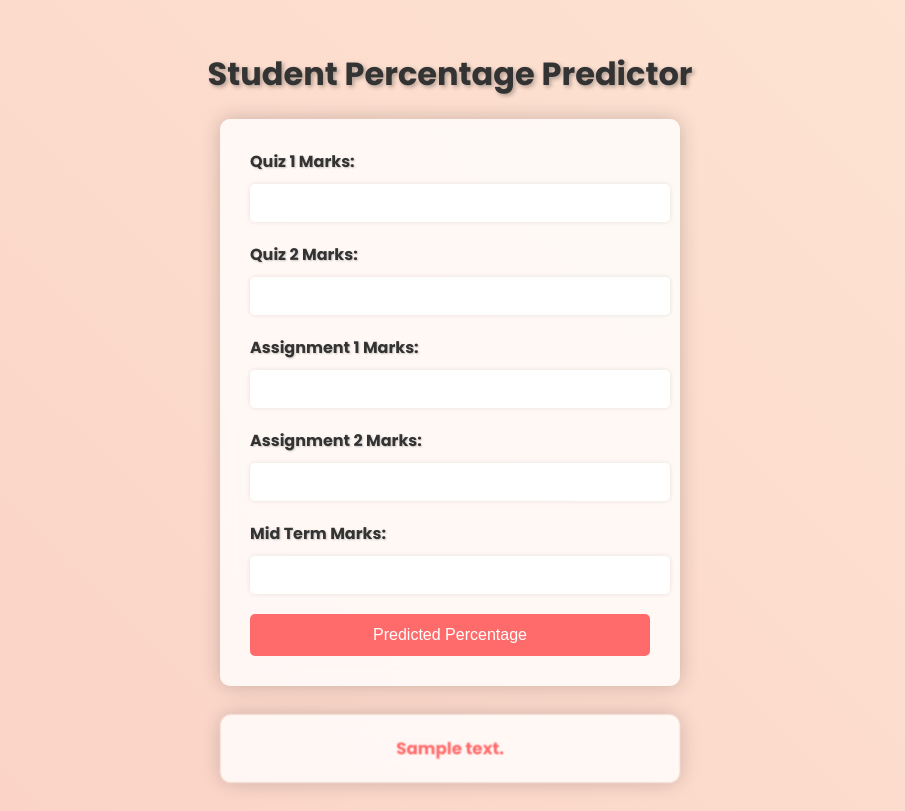
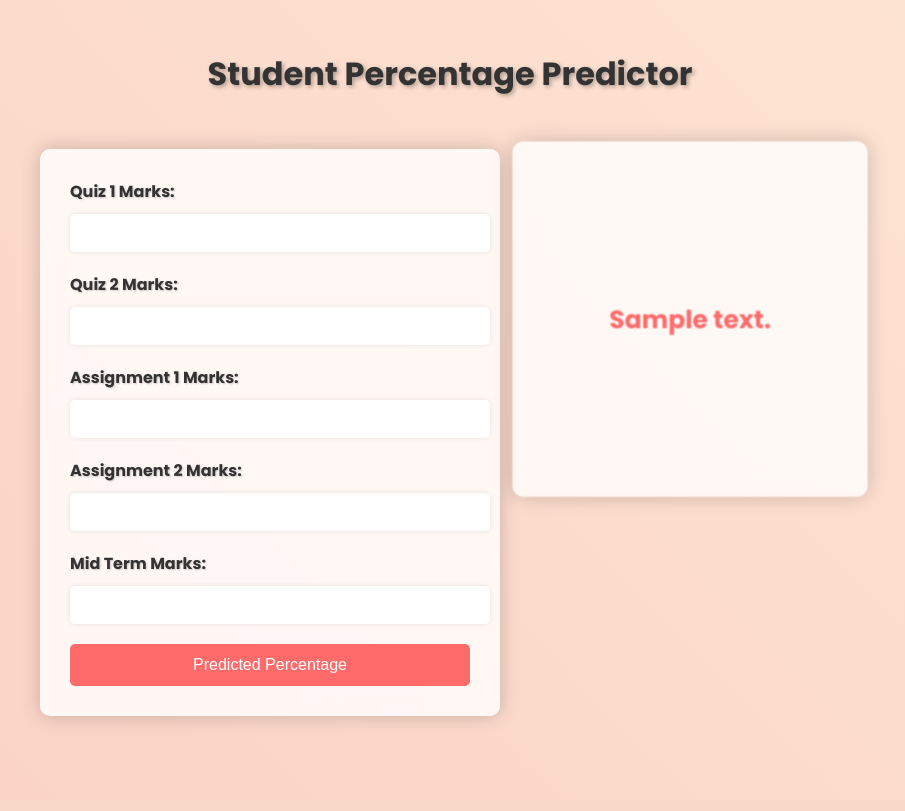
Before and after one commit to Gagan3036/Students_marks_Prediction, a Flask app: template web_app/templates/index.html in a window 1280 px wide. Shown: the whole page, without its empty margins (190-1095 px from the left). After the commit the page ends 725 px from the top, so only its background shows below. Run offline with Flask 3, Linux system fonts and the light colour scheme; the template is opened without the code that fills it: most values are stand-ins (such as "Sample title", 1, 10 or a date in 2020); parts of the project's set-up code (start-up, migrations or seed data) failed here and were passed over.

Commit message:
updated web

```diff
--- a/web_app/app.py
+++ b/web_app/app.py
@@ -5,7 +5,7 @@ import numpy as np
 app = Flask(__name__)
 
 # Load the new trained model
-loaded_model = jl.load('students_marks_prediction_model.pkl')
+loaded_model = jl.load(r'C:\Users\gagan\Documents\GitHub\Students_marks_Prediction\web_app\students_marks_prediction_model.pkl')
 
 @app.route('/')
 def home():
@@ -32,7 +32,7 @@ def predict():
     # Round the prediction to two decimal places
     prediction = round(prediction[0], 2)
 
-    return render_template('index.html', prediction_text=f'Predicted Midterm Marks: {prediction}')
+    return render_template('index.html', prediction_text=f'Predicted Final Percentage: {prediction}')
 
 if __name__ == '__main__':
     app.run(debug=True)
--- a/web_app/templates/index.html
+++ b/web_app/templates/index.html
@@ -2,6 +2,8 @@
 <html lang="en">
 <head>
     <meta charset="UTF-8">
+    <meta name="viewport" content="width=device-width, initial-scale=1.0">
+    <meta name="description" content="Predict your student percentage based on your quiz, assignment, and midterm marks.">
     <title>Student Marks Predictor</title>
     <style>
         @import url('https://fonts.googleapis.com/css2?family=Poppins:wght@400;700&display=swap');
@@ -16,15 +18,9 @@
         }
 
         @keyframes gradientBG {
-           0% {
-               background-position: 0% 50%;
-           }
-           50% {
-               background-position: 100% 50%;
-           }
-           100% {
-               background-position: 0% 50%;
-           }
+            0% { background-position: 0% 50%; }
+            50% { background-position: 100% 50%; }
+            100% { background-position: 0% 50%; }
         }
 
         h1 {
@@ -34,9 +30,16 @@
             margin-top: 50px;
         }
 
+        .container {
+            display: flex;
+            justify-content: center;
+            align-items: flex-start;
+            gap: 20px;
+            padding: 30px;
+        }
+
         form {
             max-width: 400px;
-           margin: 0 auto;
             background-color: rgba(255, 255, 255, 0.8);
             padding: 30px;
             border-radius: 10px;
@@ -82,7 +85,8 @@
 
         .prediction {
             max-width: 400px;
-           margin: 30px auto;
+            width: 300px;
+            height: 300px;
             background-color: rgba(255, 255, 255, 0.8);
             padding: 20px;
             border-radius: 10px;
@@ -92,38 +96,38 @@
             font-weight: bold;
             backdrop-filter: blur(10px);
             animation: pulsate 2s infinite;
+            display: flex;
+            justify-content: center;
+            align-items: center;
+            font-size: 24px;
         }
 
         @keyframes pulsate {
-           0% {
-               transform: scale(1);
-           }
-           50% {
-               transform: scale(1.05);
-           }
-           100% {
-               transform: scale(1);
-           }
+            0% { transform: scale(1); }
+            50% { transform: scale(1.05); }
+            100% { transform: scale(1); }
         }
     </style>
 </head>
 <body>
     <h1>Student Percentage Predictor</h1>
+    <div class="container">
         <form action="/predict" method="post">
             <label for="quiz_01">Quiz 1 Marks:</label>
-       <input type="number" id="quiz_01" name="quiz_01" step="0.01" required>
+            <input type="number" id="quiz_01" name="quiz_01" step="0.01" aria-label="Quiz 1 Marks" required>
             <label for="quiz_02">Quiz 2 Marks:</label>
-       <input type="number" id="quiz_02" name="quiz_02" step="0.01" required>
+            <input type="number" id="quiz_02" name="quiz_02" step="0.01" aria-label="Quiz 2 Marks" required>
             <label for="ass_01">Assignment 1 Marks:</label>
-       <input type="number" id="ass_01" name="ass_01" step="0.01" required>
+            <input type="number" id="ass_01" name="ass_01" step="0.01" aria-label="Assignment 1 Marks" required>
             <label for="ass_02">Assignment 2 Marks:</label>
-       <input type="number" id="ass_02" name="ass_02" step="0.01" required>
+            <input type="number" id="ass_02" name="ass_02" step="0.01" aria-label="Assignment 2 Marks" required>
             <label for="Mid_Term">Mid Term Marks:</label>
-       <input type="number" id="Mid_Term" name="Mid_Term" step="0.01" required>
+            <input type="number" id="Mid_Term" name="Mid_Term" step="0.01" aria-label="Mid Term Marks" required>
             <button type="submit">Predicted Percentage</button>
         </form>
         {% if prediction_text %}
         <div class="prediction">{{ prediction_text }}</div>
         {% endif %}
+    </div>
 </body>
 </html>
```
Lines whose indentation alone changed are shown as unchanged.
